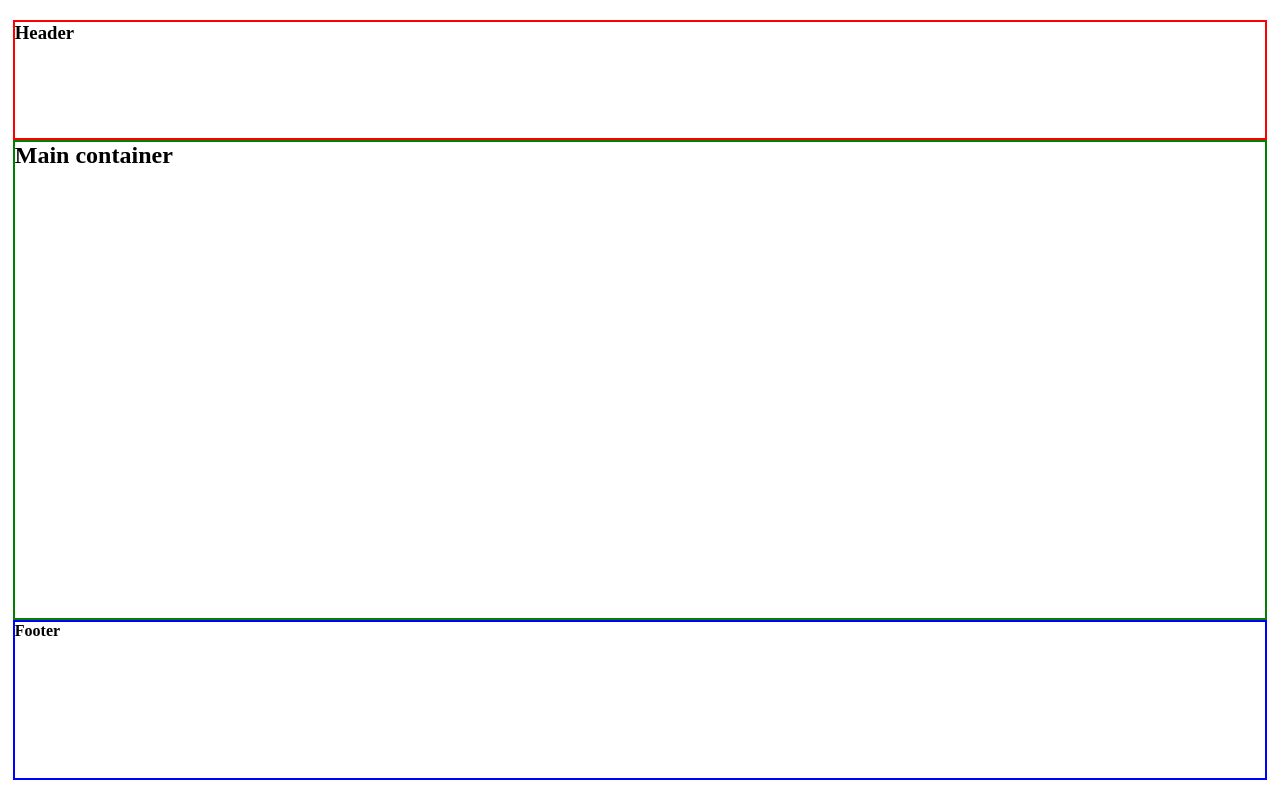
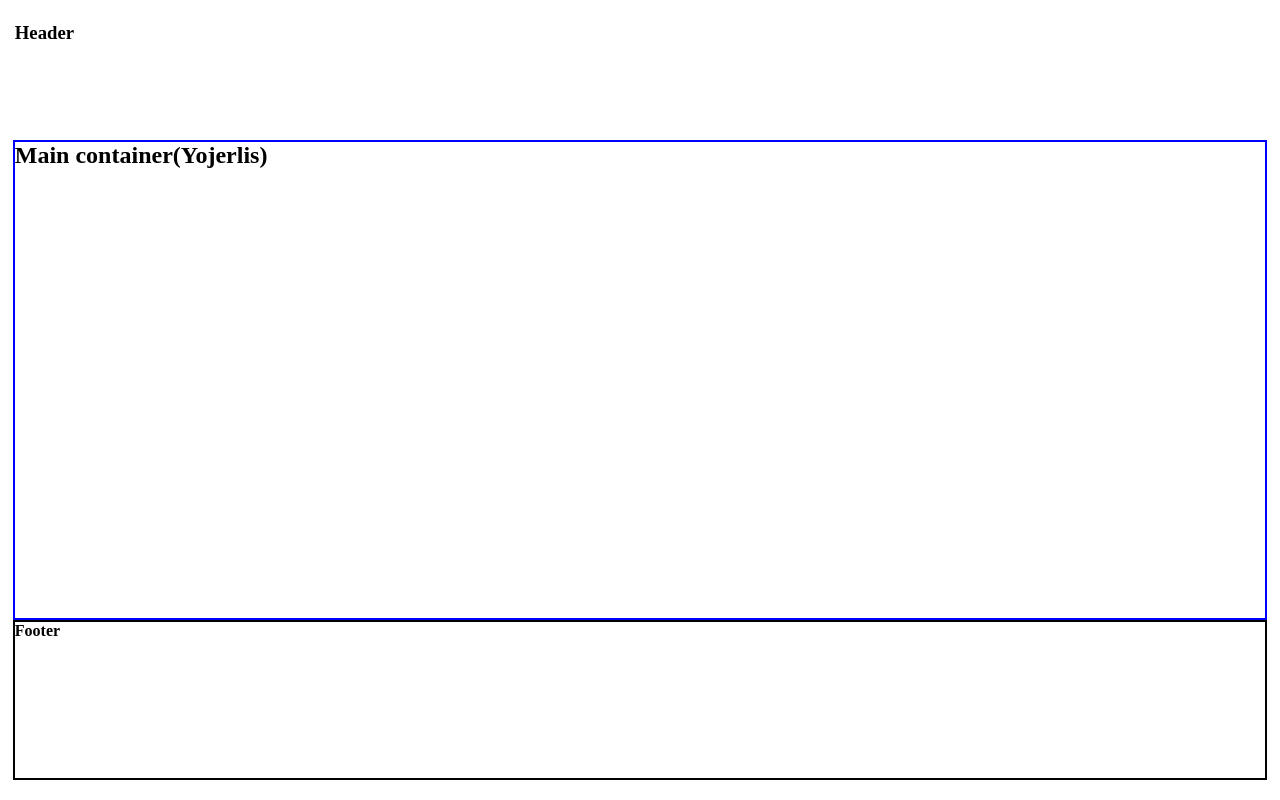
Before and after one commit to SamVilorioA/Basic-Layout, a plain HTML site: page index.html in a window 1280 px wide. Drawn offline with Linux system fonts and the light colour scheme.

Commit message:
Yojerlis Updates

```diff
--- a/index.html
+++ b/index.html
@@ -12,7 +12,7 @@
             <h3>Header</h3>
         </div>
         <div class="container">
-            <h2>Main container</h2>
+            <h2>Main container(Yojerlis)</h2>
         </div>
         <footer>
             <h4>Footer</h4>
--- a/style.css
+++ b/style.css
@@ -17,15 +17,15 @@ body, html{
 .header{
     height: 15%;
     width: 98%;
-    border: 2px solid red;
+    border: 2px solid white;
 }
 .container{
     height: 60%;
     width: 98%;
-    border: 2px solid green;
+    border: 2px solid blue;
 }
 footer{
     height: 20%;
     width: 98%;
-    border: 2px solid blue;
+    border: 2px solid black;
 }
```
Also changed, not shown: 1 other file.
